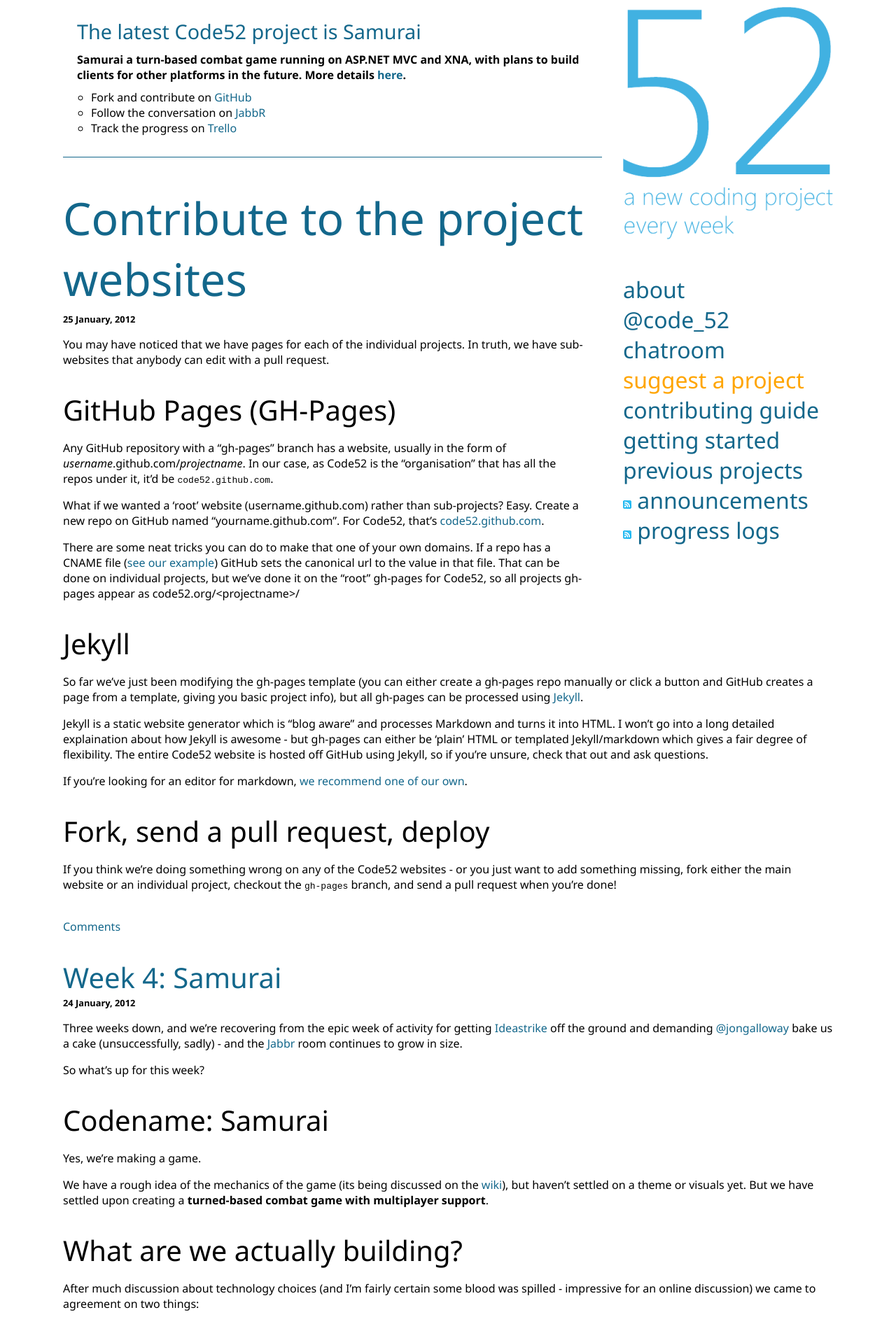
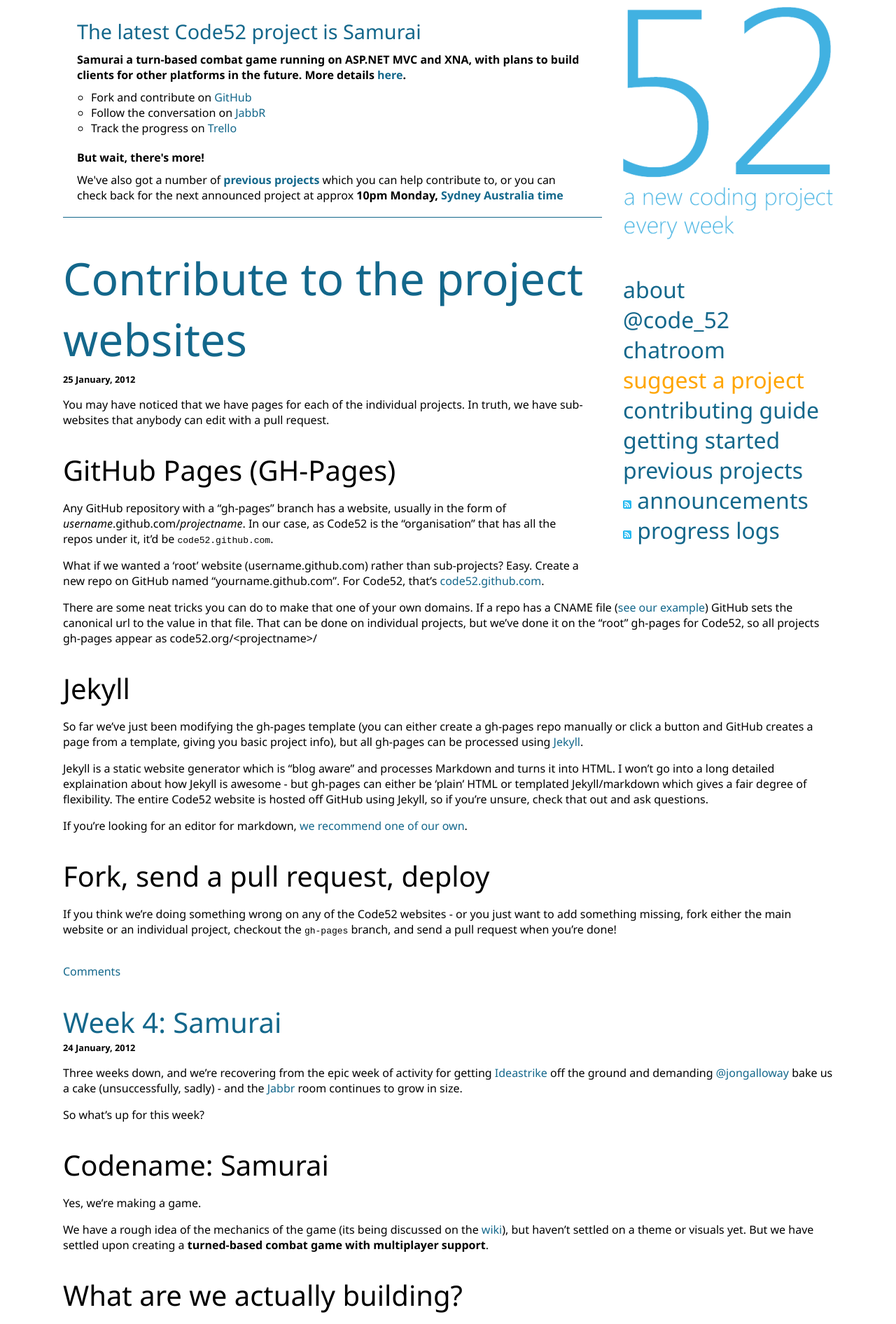
Before and after one commit to Code52/code52.github.com, a Jekyll site: the page built from index.md, in a window 1280 px wide. Shown: the top 1892 px of the page at 70% size. Built offline with Jekyll 4.4.1, drawn with Linux system fonts in a browser that asks for light colours; Markdown is read by kramdown in place of the engine named in the settings; comment, search, counter and statistics services are not loaded.

Commit message:
added details to header and some CSS tweaks

```diff
--- a/_includes/latest_project.html
+++ b/_includes/latest_project.html
@@ -14,4 +14,12 @@
 
 	</div>
 
+	<div class="description">But wait, there's more!</div>
+
+	<div class="other">
+
+	We've also got a number of <strong><a href="http://code52.org/projects.html">previous projects</a></strong> which you can help contribute to, or you can check back for the next announced project at approx <strong>10pm Monday, <a href="http://www.google.com.au/search?sourceid=chrome&ie=UTF-8&q=time+sydney+australia">Sydney Australia time</a></strong>
+
+	</div>
+
 </div>
--- a/css/style20120128.css
+++ b/css/style20120128.css
@@ -120,6 +120,7 @@
 }
 
 .latest .details { margin: 10px;}
+.latest .details ul { margin-bottom: 20px;}
 
 /* min-device-width: 800px instead? */
 @media screen and (max-width:900px)
```
